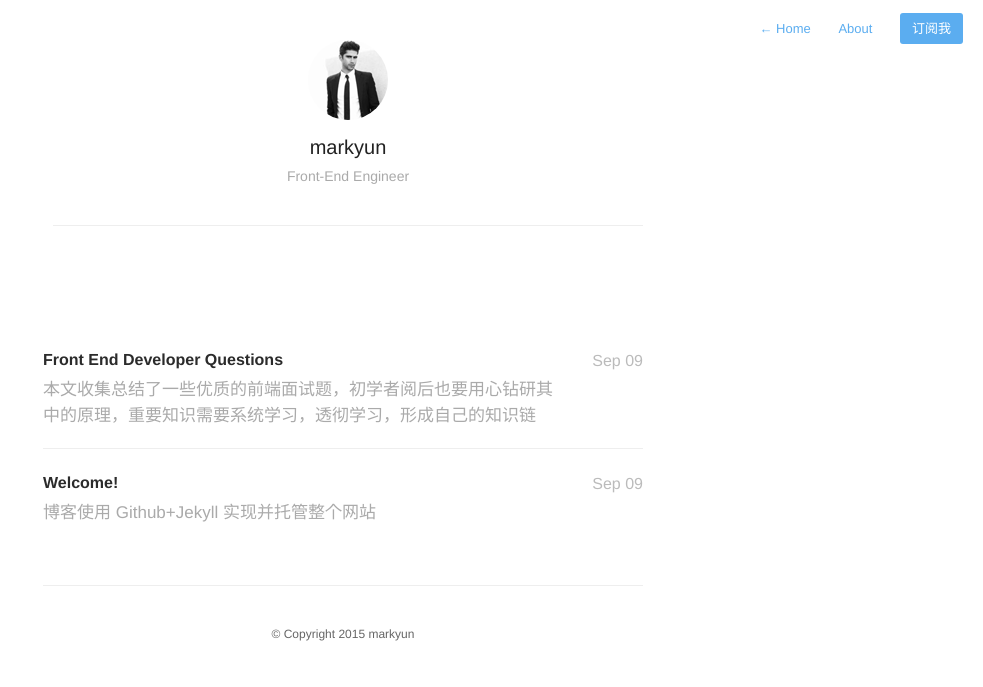
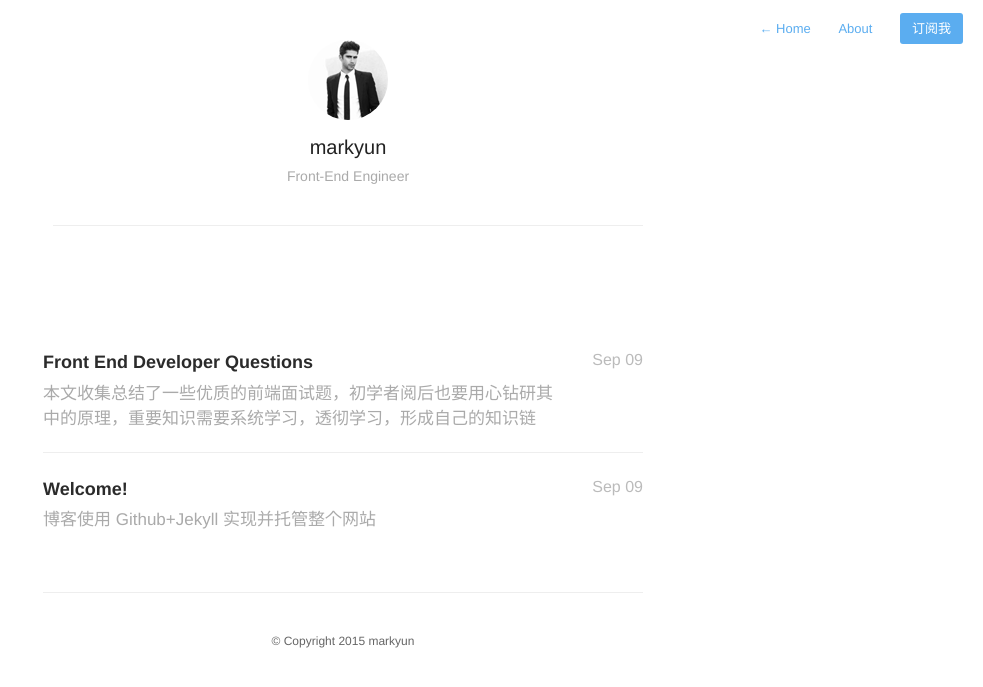
Before and after one commit to Tomzhangzhang/markyun.github.io, a Jekyll site: the page built from index.html, in a window 1280 px wide. Shown: the top 687 px of the page, without its empty margins (297-1280 px from the left). Built offline with Jekyll 4.4.1, drawn with Linux system fonts in a browser that asks for light colours; nearby versions of some CDN libraries; Markdown is read by kramdown in place of the engine named in the settings; the list of posts is cut into pages by our own code; comment, search, counter and statistics services are not loaded.

Commit message:
update font
update font

```diff
--- a/assets/css/style.css
+++ b/assets/css/style.css
@@ -218,7 +218,7 @@
 li	{ list-style-type:circle; list-style-position:inside; }
 
 /* Line Height */
-#post-body, p { line-height:1.7; }
+#post-body, p { line-height:1.6; }
 
 b, strong { font-weight: 500;
   color: #1E2025; }
@@ -260,20 +260,20 @@
 .post h1 {
 	margin-bottom: 20px;
 	color: #222;
-	font: 300 30px/1.5em "Helvetica Neue", Helvetica,Arial,sans-serif;
+	font: 300 30px/1.5em "Microsoft Yahei","Helvetica Neue", Helvetica,Arial,sans-serif;
 }
 
 .post h2 {
 	margin-bottom: 40px;
-	  font: 300 24px/1.5 "Helvetica Neue",Helvetica,Arial,sans-serif;
+	  font: 300 24px/1.5 "Microsoft Yahei","Helvetica Neue",Helvetica,Arial,sans-serif;
 	  color: #111;
 }
 
 
 .post h2.headline {
 	/*font: italic 22px/1.3em Georgia,serif;*/
-	font: normal 13px/1.5em "Helvetica Neue",Helvetica,Arial,sans-serif;
-	margin: -5px 0 40px 0;
+	font: normal 13px/1.5em "Microsoft Yahei","Helvetica Neue",Helvetica,Arial,sans-serif;
+	margin: -5px 0 30px 0;
 	color: #b2b9be;
 	  font-size: 13px;
 	  text-transform: uppercase;
@@ -283,7 +283,7 @@
 }
 
 #post-list h2 {
-	font: normal 17px/1.5em "Helvetica Neue",Helvetica,Arial,sans-serif;
+	font: normal 17px/1.5em "Microsoft Yahei","Helvetica Neue",Helvetica,Arial,sans-serif;
 	color: #aaa;
 	max-width: 525px;
 	margin-top: 2px;
@@ -421,14 +421,14 @@
 #post-list a {
   	color: #2b2b2b;
 	display: block;
-	font: bold 16px/1.8 "Helvetica Neue",helvetica,Arial,sans-serif;
+	font: bold 18px/1.8 "Microsoft Yahei","Helvetica Neue",helvetica,Arial,sans-serif;
 }
 
 #post-list .dates {
 	float: right;
 	position: relative;
 	top: 1px;
-	font: 300 16px/1.8 "Helvetica Neue",helvetica,Arial,sans-serif;
+	font: 300 16px/1.6 "Microsoft Yahei","Helvetica Neue",helvetica,Arial,sans-serif;
 	color: #bbb;
 }
 
```
